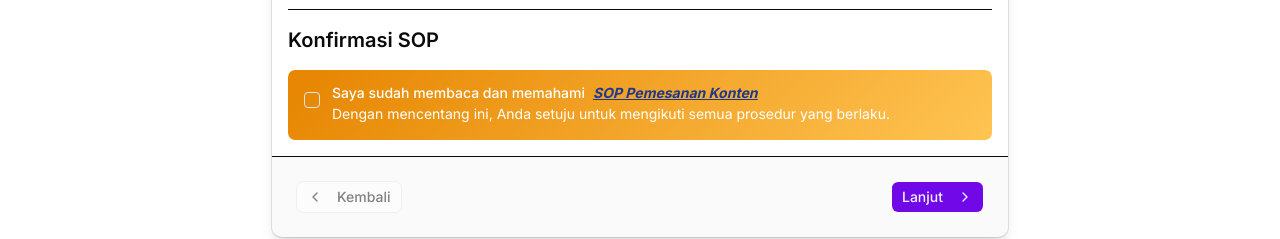
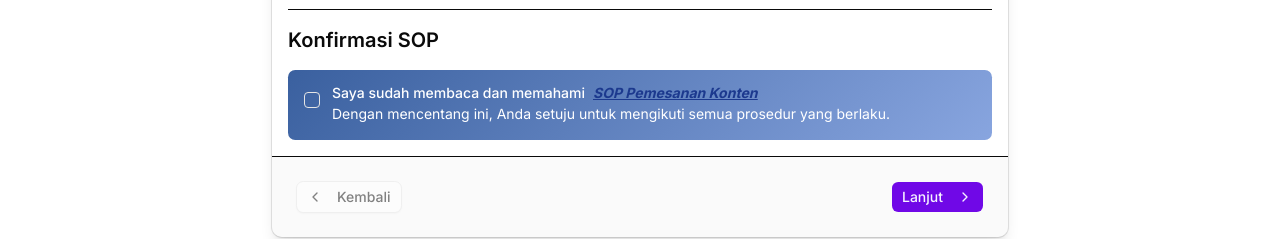
Before and after one commit to aqilkmy/Form-Pemesanan-Nakoms, a Next.js app: page / in a window 1280 px wide. Shown: the part 599-838 px from the top of the page. Built offline with nearby package versions, Linux system fonts and the light colour scheme; no server answers.

Commit message:
update warna

```diff
--- a/src/app/globals.css
+++ b/src/app/globals.css
@@ -191,7 +191,7 @@
 }
 
 .gradient-secondary {
-  background: linear-gradient(135deg, #e68500 0%, #ffc452 100%);
+  background: linear-gradient(135deg, #3A609F 0%, #88A5DF 100%);
 }
 
 .gradient-primary-reverse {
@@ -199,7 +199,7 @@
 }
 
 .gradient-secondary-reverse {
-  background: linear-gradient(135deg, #ffc452 0%, #e68500 100%);
+  background: linear-gradient(135deg, #88A5DF 0%, #3A609F 100%);
 }
 
 /* Text gradient utilities */
@@ -211,7 +211,7 @@
 }
 
 .text-gradient-secondary {
-  background: linear-gradient(135deg, #e68500 0%, #ffc452 100%);
+  background: linear-gradient(135deg, #3A609F 0%, #88A5DF 100%);
   -webkit-background-clip: text;
   -webkit-text-fill-color: transparent;
   background-clip: text;
--- a/src/components/ui/button.tsx
+++ b/src/components/ui/button.tsx
@@ -11,7 +11,7 @@ const buttonVariants = cva(
       variant: {
         default: "bg-primary text-primary-foreground [a]:hover:bg-primary/80",
         outline:
-          "border-border bg-background hover:bg-muted hover:text-foreground aria-expanded:bg-muted aria-expanded:text-foreground dark:border-input dark:bg-input/30 dark:hover:bg-input/50",
+          "border-border bg-background text-foreground shadow-xs hover:bg-muted hover:text-foreground aria-expanded:bg-muted aria-expanded:text-foreground dark:border-input dark:bg-input/30 dark:hover:bg-input/50",
         secondary:
           "bg-secondary text-secondary-foreground hover:bg-secondary/80 aria-expanded:bg-secondary aria-expanded:text-secondary-foreground",
         ghost:
```
